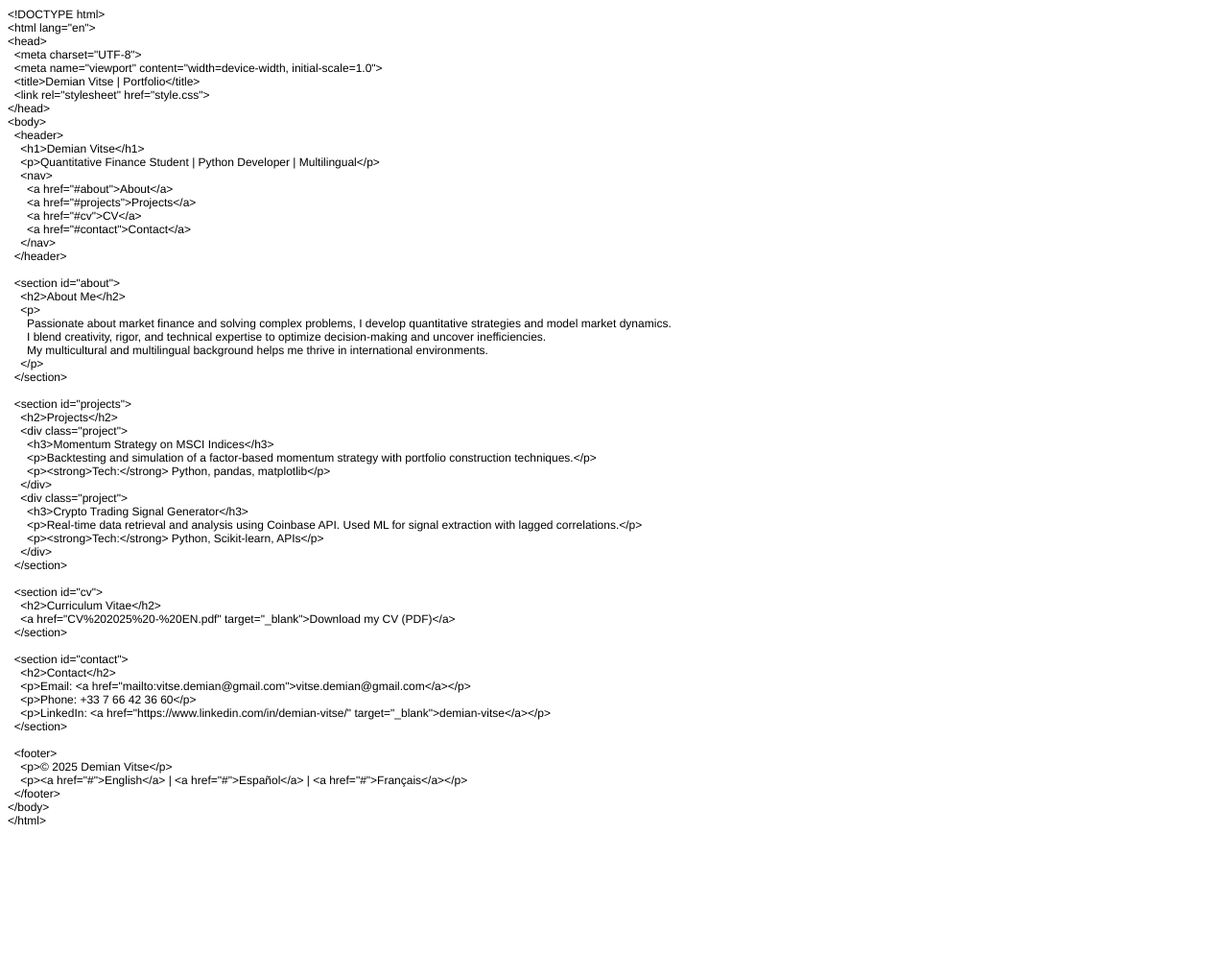
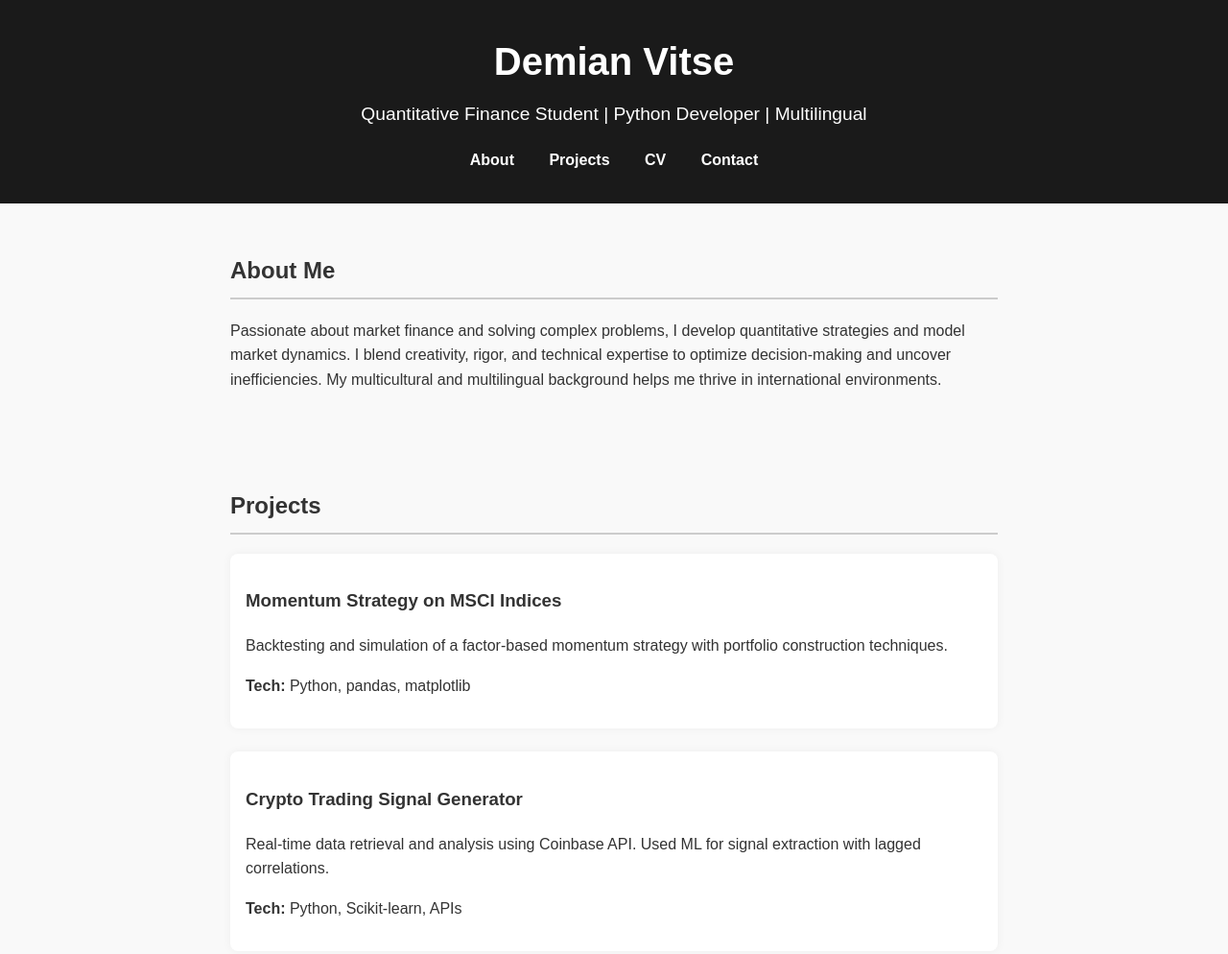
Before and after one commit to DemianVitse/demianvitse.github.io, a plain HTML site: page index.html in a window 1280 px wide. Shown: the top 994 px of the page at 96% size. Before the commit the page ends 870 px from the top, so only its background shows below. Drawn offline with Linux system fonts and the light colour scheme.

Commit message:
Update index.html

```diff
--- a/index.html
+++ b/index.html
@@ -1,77 +1,61 @@
-<!DOCTYPE html PUBLIC "-//W3C//DTD HTML 4.01//EN" "http://www.w3.org/TR/html4/strict.dtd">
-<html>
+<!DOCTYPE html>
+<html lang="en">
 <head>
-  <meta http-equiv="Content-Type" content="text/html; charset=utf-8">
-  <meta http-equiv="Content-Style-Type" content="text/css">
-  <title></title>
-  <meta name="Generator" content="Cocoa HTML Writer">
-  <meta name="CocoaVersion" content="2575.4">
-  <style type="text/css">
-    p.p1 {margin: 0.0px 0.0px 0.0px 0.0px; font: 12.0px Helvetica}
-    p.p2 {margin: 0.0px 0.0px 0.0px 0.0px; font: 12.0px Helvetica; min-height: 14.0px}
-  </style>
+  <meta charset="UTF-8">
+  <meta name="viewport" content="width=device-width, initial-scale=1.0">
+  <title>Demian Vitse | Portfolio</title>
+  <link rel="stylesheet" href="style.css">
 </head>
 <body>
-<p class="p1">&lt;!DOCTYPE html&gt;</p>
-<p class="p1">&lt;html lang="en"&gt;</p>
-<p class="p1">&lt;head&gt;</p>
-<p class="p1"><span class="Apple-converted-space">  </span>&lt;meta charset="UTF-8"&gt;</p>
-<p class="p1"><span class="Apple-converted-space">  </span>&lt;meta name="viewport" content="width=device-width, initial-scale=1.0"&gt;</p>
-<p class="p1"><span class="Apple-converted-space">  </span>&lt;title&gt;Demian Vitse | Portfolio&lt;/title&gt;</p>
-<p class="p1"><span class="Apple-converted-space">  </span>&lt;link rel="stylesheet" href="style.css"&gt;</p>
-<p class="p1">&lt;/head&gt;</p>
-<p class="p1">&lt;body&gt;</p>
-<p class="p1"><span class="Apple-converted-space">  </span>&lt;header&gt;</p>
-<p class="p1"><span class="Apple-converted-space">    </span>&lt;h1&gt;Demian Vitse&lt;/h1&gt;</p>
-<p class="p1"><span class="Apple-converted-space">    </span>&lt;p&gt;Quantitative Finance Student | Python Developer | Multilingual&lt;/p&gt;</p>
-<p class="p1"><span class="Apple-converted-space">    </span>&lt;nav&gt;</p>
-<p class="p1"><span class="Apple-converted-space">      </span>&lt;a href="#about"&gt;About&lt;/a&gt;</p>
-<p class="p1"><span class="Apple-converted-space">      </span>&lt;a href="#projects"&gt;Projects&lt;/a&gt;</p>
-<p class="p1"><span class="Apple-converted-space">      </span>&lt;a href="#cv"&gt;CV&lt;/a&gt;</p>
-<p class="p1"><span class="Apple-converted-space">      </span>&lt;a href="#contact"&gt;Contact&lt;/a&gt;</p>
-<p class="p1"><span class="Apple-converted-space">    </span>&lt;/nav&gt;</p>
-<p class="p1"><span class="Apple-converted-space">  </span>&lt;/header&gt;</p>
-<p class="p2"><br></p>
-<p class="p1"><span class="Apple-converted-space">  </span>&lt;section id="about"&gt;</p>
-<p class="p1"><span class="Apple-converted-space">    </span>&lt;h2&gt;About Me&lt;/h2&gt;</p>
-<p class="p1"><span class="Apple-converted-space">    </span>&lt;p&gt;</p>
-<p class="p1"><span class="Apple-converted-space">      </span>Passionate about market finance and solving complex problems, I develop quantitative strategies and model market dynamics.</p>
-<p class="p1"><span class="Apple-converted-space">      </span>I blend creativity, rigor, and technical expertise to optimize decision-making and uncover inefficiencies.</p>
-<p class="p1"><span class="Apple-converted-space">      </span>My multicultural and multilingual background helps me thrive in international environments.</p>
-<p class="p1"><span class="Apple-converted-space">    </span>&lt;/p&gt;</p>
-<p class="p1"><span class="Apple-converted-space">  </span>&lt;/section&gt;</p>
-<p class="p2"><br></p>
-<p class="p1"><span class="Apple-converted-space">  </span>&lt;section id="projects"&gt;</p>
-<p class="p1"><span class="Apple-converted-space">    </span>&lt;h2&gt;Projects&lt;/h2&gt;</p>
-<p class="p1"><span class="Apple-converted-space">    </span>&lt;div class="project"&gt;</p>
-<p class="p1"><span class="Apple-converted-space">      </span>&lt;h3&gt;Momentum Strategy on MSCI Indices&lt;/h3&gt;</p>
-<p class="p1"><span class="Apple-converted-space">      </span>&lt;p&gt;Backtesting and simulation of a factor-based momentum strategy with portfolio construction techniques.&lt;/p&gt;</p>
-<p class="p1"><span class="Apple-converted-space">      </span>&lt;p&gt;&lt;strong&gt;Tech:&lt;/strong&gt; Python, pandas, matplotlib&lt;/p&gt;</p>
-<p class="p1"><span class="Apple-converted-space">    </span>&lt;/div&gt;</p>
-<p class="p1"><span class="Apple-converted-space">    </span>&lt;div class="project"&gt;</p>
-<p class="p1"><span class="Apple-converted-space">      </span>&lt;h3&gt;Crypto Trading Signal Generator&lt;/h3&gt;</p>
-<p class="p1"><span class="Apple-converted-space">      </span>&lt;p&gt;Real-time data retrieval and analysis using Coinbase API. Used ML for signal extraction with lagged correlations.&lt;/p&gt;</p>
-<p class="p1"><span class="Apple-converted-space">      </span>&lt;p&gt;&lt;strong&gt;Tech:&lt;/strong&gt; Python, Scikit-learn, APIs&lt;/p&gt;</p>
-<p class="p1"><span class="Apple-converted-space">    </span>&lt;/div&gt;</p>
-<p class="p1"><span class="Apple-converted-space">  </span>&lt;/section&gt;</p>
-<p class="p2"><br></p>
-<p class="p1"><span class="Apple-converted-space">  </span>&lt;section id="cv"&gt;</p>
-<p class="p1"><span class="Apple-converted-space">    </span>&lt;h2&gt;Curriculum Vitae&lt;/h2&gt;</p>
-<p class="p1"><span class="Apple-converted-space">    </span>&lt;a href="CV%202025%20-%20EN.pdf" target="_blank"&gt;Download my CV (PDF)&lt;/a&gt;</p>
-<p class="p1"><span class="Apple-converted-space">  </span>&lt;/section&gt;</p>
-<p class="p2"><br></p>
-<p class="p1"><span class="Apple-converted-space">  </span>&lt;section id="contact"&gt;</p>
-<p class="p1"><span class="Apple-converted-space">    </span>&lt;h2&gt;Contact&lt;/h2&gt;</p>
-<p class="p1"><span class="Apple-converted-space">    </span>&lt;p&gt;Email: &lt;a href="mailto:vitse.demian@gmail.com"&gt;vitse.demian@gmail.com&lt;/a&gt;&lt;/p&gt;</p>
-<p class="p1"><span class="Apple-converted-space">    </span>&lt;p&gt;Phone: +33 7 66 42 36 60&lt;/p&gt;</p>
-<p class="p1"><span class="Apple-converted-space">    </span>&lt;p&gt;LinkedIn: &lt;a href="https://www.linkedin.com/in/demian-vitse/" target="_blank"&gt;demian-vitse&lt;/a&gt;&lt;/p&gt;</p>
-<p class="p1"><span class="Apple-converted-space">  </span>&lt;/section&gt;</p>
-<p class="p2"><br></p>
-<p class="p1"><span class="Apple-converted-space">  </span>&lt;footer&gt;</p>
-<p class="p1"><span class="Apple-converted-space">    </span>&lt;p&gt;© 2025 Demian Vitse&lt;/p&gt;</p>
-<p class="p1"><span class="Apple-converted-space">    </span>&lt;p&gt;&lt;a href="#"&gt;English&lt;/a&gt; | &lt;a href="#"&gt;Español&lt;/a&gt; | &lt;a href="#"&gt;Français&lt;/a&gt;&lt;/p&gt;</p>
-<p class="p1"><span class="Apple-converted-space">  </span>&lt;/footer&gt;</p>
-<p class="p1">&lt;/body&gt;</p>
-<p class="p1">&lt;/html&gt;</p>
+  <header>
+    <h1>Demian Vitse</h1>
+    <p>Quantitative Finance Student | Python Developer | Multilingual</p>
+    <nav>
+      <a href="#about">About</a>
+      <a href="#projects">Projects</a>
+      <a href="#cv">CV</a>
+      <a href="#contact">Contact</a>
+    </nav>
+  </header>
+
+  <section id="about">
+    <h2>About Me</h2>
+    <p>
+      Passionate about market finance and solving complex problems, I develop quantitative strategies and model market dynamics.
+      I blend creativity, rigor, and technical expertise to optimize decision-making and uncover inefficiencies.
+      My multicultural and multilingual background helps me thrive in international environments.
+    </p>
+  </section>
+
+  <section id="projects">
+    <h2>Projects</h2>
+    <div class="project">
+      <h3>Momentum Strategy on MSCI Indices</h3>
+      <p>Backtesting and simulation of a factor-based momentum strategy with portfolio construction techniques.</p>
+      <p><strong>Tech:</strong> Python, pandas, matplotlib</p>
+    </div>
+    <div class="project">
+      <h3>Crypto Trading Signal Generator</h3>
+      <p>Real-time data retrieval and analysis using Coinbase API. Used ML for signal extraction with lagged correlations.</p>
+      <p><strong>Tech:</strong> Python, Scikit-learn, APIs</p>
+    </div>
+  </section>
+
+  <section id="cv">
+    <h2>Curriculum Vitae</h2>
+    <a href="CV%202025%20-%20EN.pdf" target="_blank">Download my CV (PDF)</a>
+  </section>
+
+  <section id="contact">
+    <h2>Contact</h2>
+    <p>Email: <a href="mailto:vitse.demian@gmail.com">vitse.demian@gmail.com</a></p>
+    <p>Phone: +33 7 66 42 36 60</p>
+    <p>LinkedIn: <a href="https://www.linkedin.com/in/demian-vitse/" target="_blank">demian-vitse</a></p>
+  </section>
+
+  <footer>
+    <p>© 2025 Demian Vitse</p>
+    <p><a href="#">English</a> | <a href="#">Español</a> | <a href="#">Français</a></p>
+  </footer>
 </body>
 </html>
```
